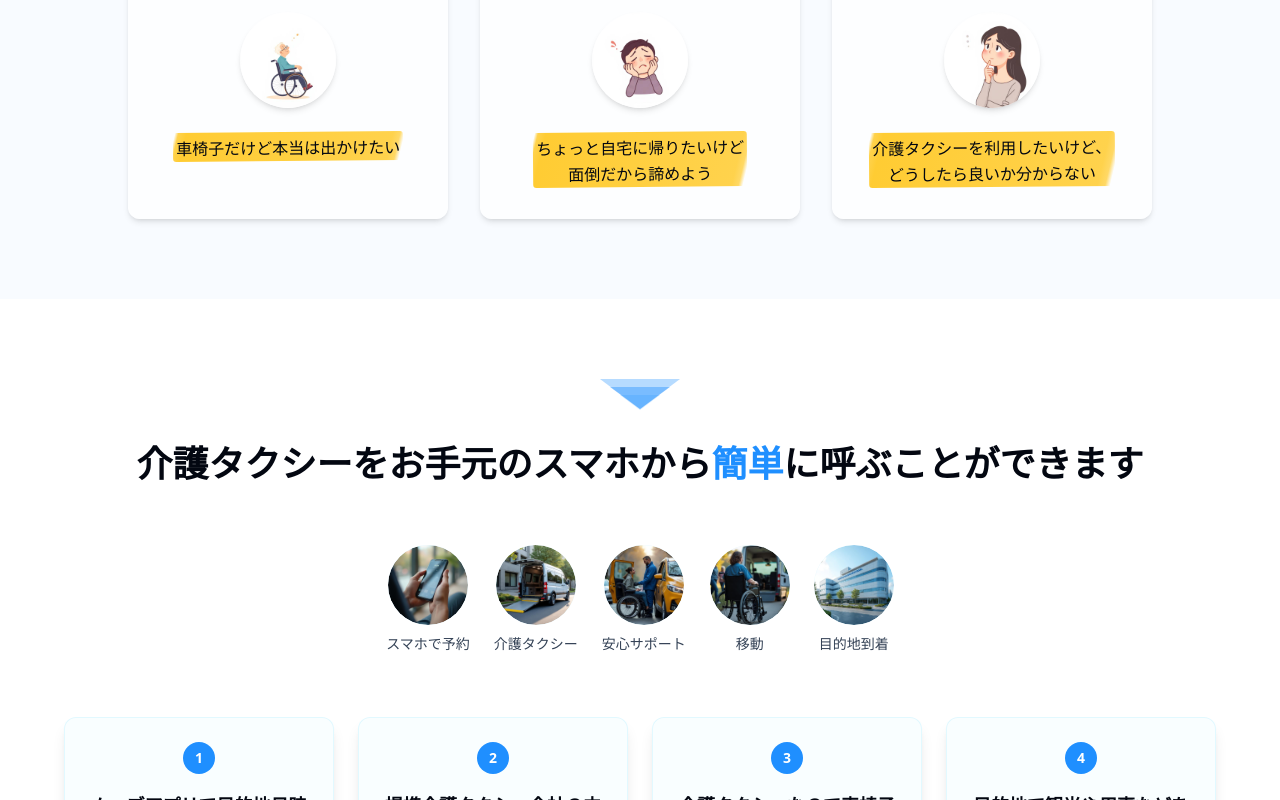
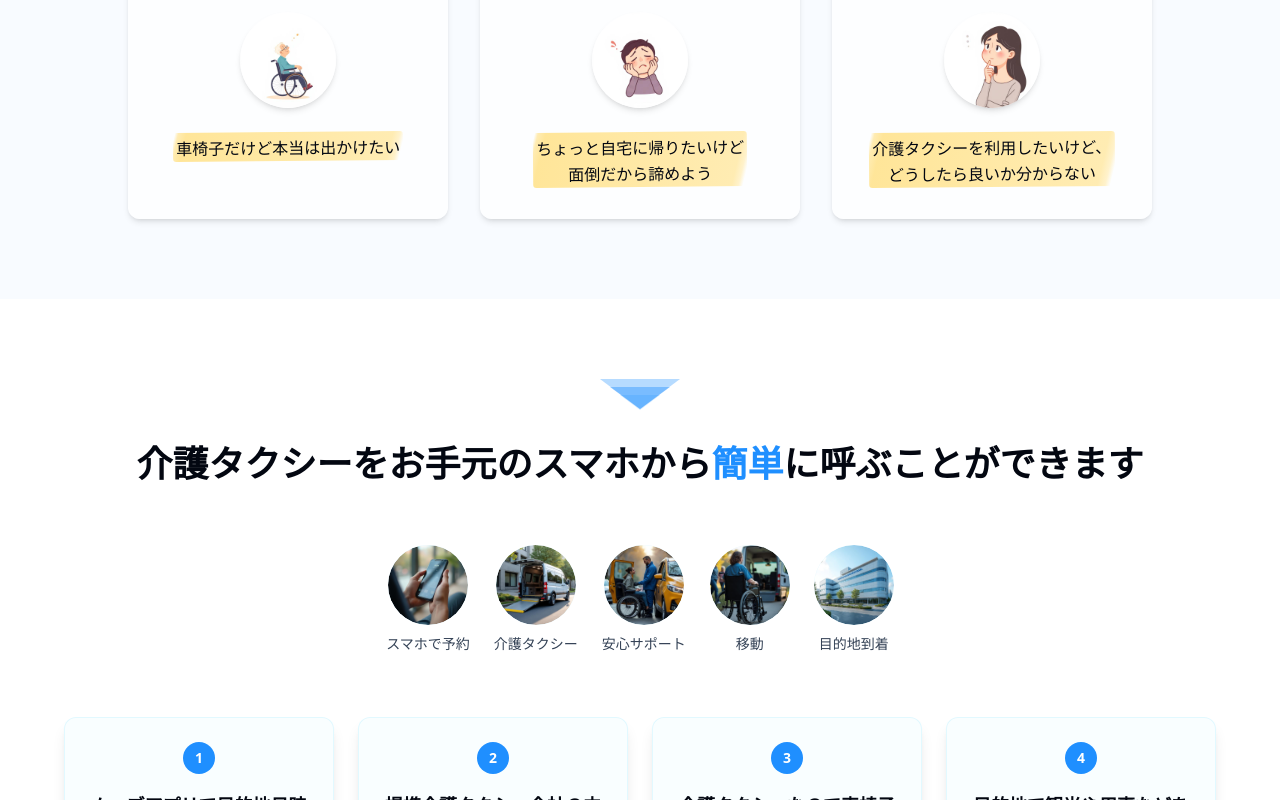
Before and after one commit to SayakaYamaguchi1217/textify-image-page, a React (Vite) app: page / in a window 1280 px wide. Shown: the part 900-1700 px from the top of the page. Built offline with nearby package versions, Linux system fonts and the light colour scheme.

Commit message:
Adjust marker highlight colors
Adjust the intensity of the marker highlight colors to be less saturated.

```diff
--- a/src/index.css
+++ b/src/index.css
@@ -109,7 +109,7 @@ All colors MUST be HSL.
 @layer components {
   .marker-highlight-yellow {
     @apply relative inline;
-    background: linear-gradient(104deg, transparent 0.9%, hsl(45 100% 65%) 2.4%, hsl(45 100% 60%) 5.8%, hsl(45 100% 65%) 93%, hsl(45 100% 70%) 96%, transparent 98%);
+    background: linear-gradient(104deg, transparent 0.9%, hsl(45 100% 85%) 2.4%, hsl(45 100% 80%) 5.8%, hsl(45 100% 85%) 93%, hsl(45 100% 90%) 96%, transparent 98%);
     border-radius: 0.2em;
     padding: 0.1em 0.2em;
     transform: rotate(-0.5deg);
@@ -118,7 +118,7 @@ All colors MUST be HSL.
 
   .marker-highlight-blue {
     @apply relative inline;
-    background: linear-gradient(104deg, transparent 0.9%, hsl(210 100% 85%) 2.4%, hsl(210 100% 80%) 5.8%, hsl(210 100% 85%) 93%, hsl(210 100% 90%) 96%, transparent 98%);
+    background: linear-gradient(104deg, transparent 0.9%, hsl(210 100% 92%) 2.4%, hsl(210 100% 88%) 5.8%, hsl(210 100% 92%) 93%, hsl(210 100% 95%) 96%, transparent 98%);
     border-radius: 0.2em;
     padding: 0.1em 0.2em;
     transform: rotate(-0.3deg);
@@ -127,7 +127,7 @@ All colors MUST be HSL.
 
   .marker-highlight-green {
     @apply relative inline;
-    background: linear-gradient(104deg, transparent 0.9%, hsl(142 76% 73%) 2.4%, hsl(142 76% 68%) 5.8%, hsl(142 76% 73%) 93%, hsl(142 76% 78%) 96%, transparent 98%);
+    background: linear-gradient(104deg, transparent 0.9%, hsl(142 76% 83%) 2.4%, hsl(142 76% 78%) 5.8%, hsl(142 76% 83%) 93%, hsl(142 76% 88%) 96%, transparent 98%);
     border-radius: 0.2em;
     padding: 0.1em 0.2em;
     transform: rotate(0.4deg);
```
